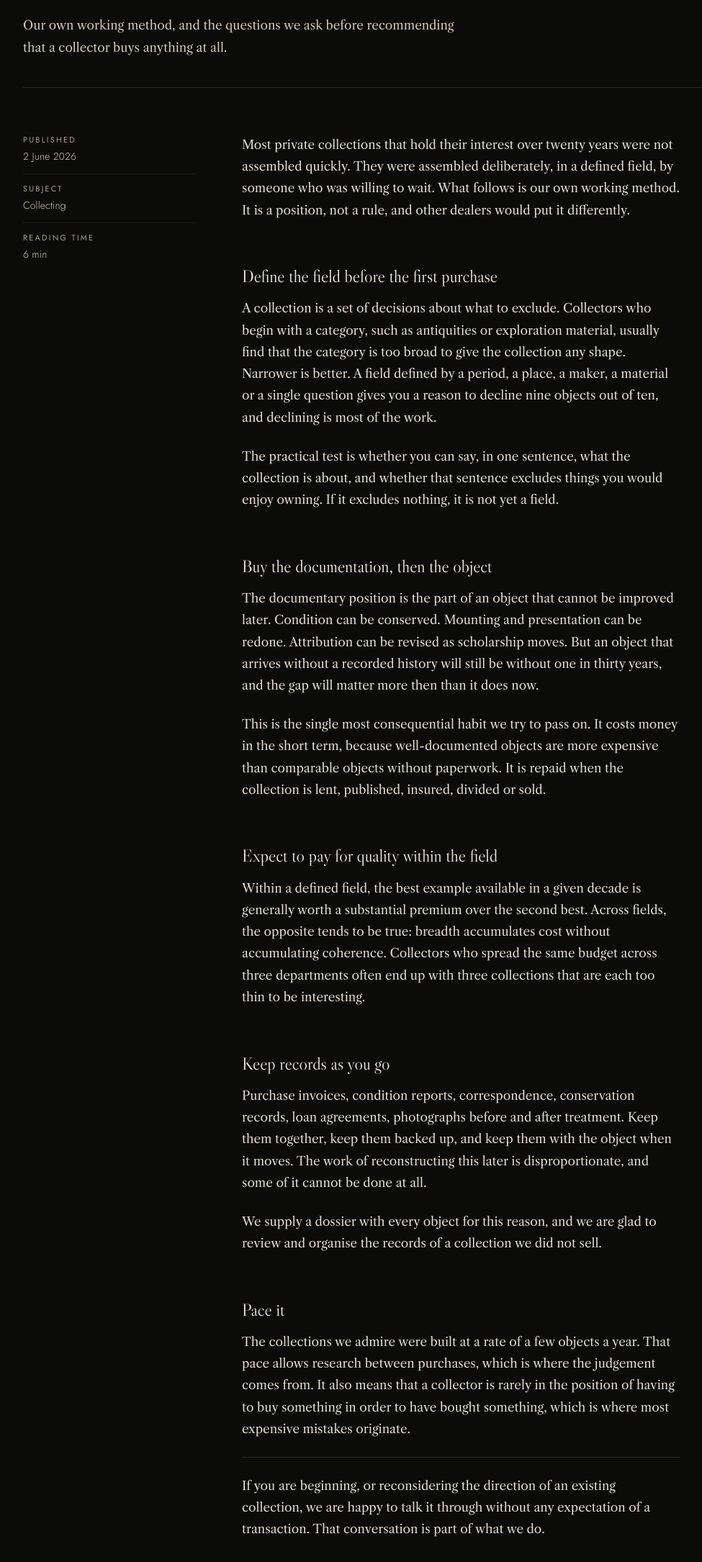
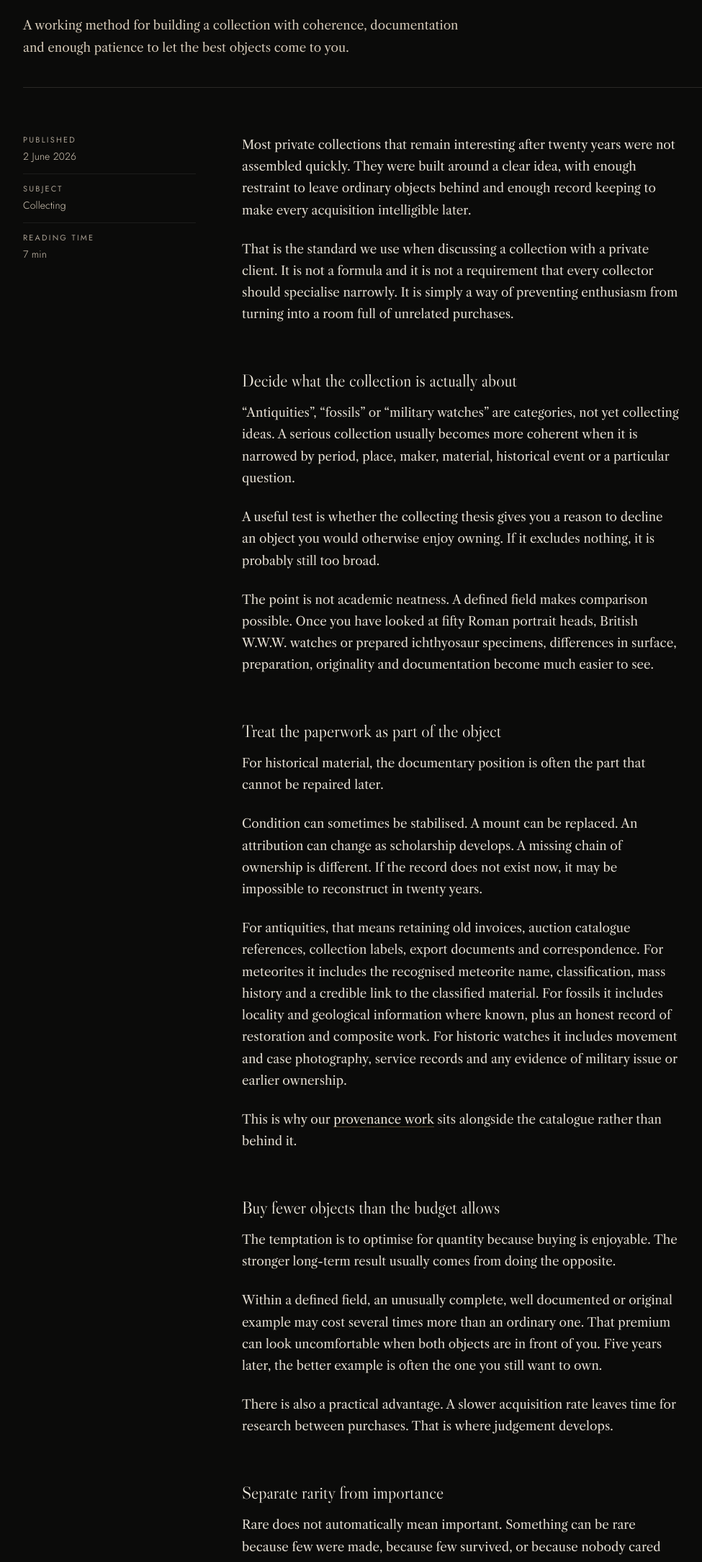
Before and after one commit to Fevooo/featherstone-vaults, an Astro site: page /journal/building-a-serious-private-collection in a window 1280 px wide. Shown: the part 382-2552 px from the top of the page at 72% size, without its empty margins (32-1007 px from the left). Built offline with nearby package versions, Linux system fonts and the light colour scheme; Astro itself is replaced by a stand-in of ours.

Commit message:
Expand private collecting journal research

```diff
--- a/src/content/journal/building-a-serious-private-collection.md
+++ b/src/content/journal/building-a-serious-private-collection.md
@@ -1,73 +1,92 @@
 ---
 title: How to Build a Serious Private Collection
-standfirst: Our own working method, and the questions we ask before recommending that a collector buys anything at all.
+standfirst: A working method for building a collection with coherence, documentation and enough patience to let the best objects come to you.
 subject: Collecting
 published: 2026-06-02
-readingTime: 6 min
+updated: 2026-09-20
+readingTime: 7 min
 order: 1
-seoDescription: "The working method Featherstone Vaults uses when advising private collectors: defining a field, buying documentation before objects, and pacing acquisition."
+collection: antiquities
+keywords:
+  - private collecting
+  - provenance
+  - collection management
+  - due diligence
+remoteImage: https://commons.wikimedia.org/wiki/Special:Redirect/file/Domenico_Remps_-_Cabinet_of_Curiosities.jpg?width=1600
+imageAlt: Seventeenth-century cabinet of curiosities painted by Domenico Remps.
+imageCredit: Domenico Remps, Cabinet of Curiosities · Public Domain
+imageSourceUrl: https://commons.wikimedia.org/wiki/File:Domenico_Remps_-_Cabinet_of_Curiosities.jpg
+seoTitle: How to Build a Serious Private Collection
+seoDescription: A practical method for building a serious private collection around provenance, focus, condition, documentation and patient acquisition.
+sources:
+  - label: ICOM Code of Ethics for Museums
+    url: https://icom.museum/en/resources/standards-guidelines/code-of-ethics/
+  - label: British Museum Acquisitions Policy 2024
+    url: https://www.britishmuseum.org/sites/default/files/2024-06/Acquisitions-Policy-2024.pdf
 ---
 
-Most private collections that hold their interest over twenty years were not
-assembled quickly. They were assembled deliberately, in a defined field, by
-someone who was willing to wait. What follows is our own working method. It is
-a position, not a rule, and other dealers would put it differently.
+Most private collections that remain interesting after twenty years were not assembled quickly. They were built around a clear idea, with enough restraint to leave ordinary objects behind and enough record keeping to make every acquisition intelligible later.
 
-## Define the field before the first purchase
+That is the standard we use when discussing a collection with a private client. It is not a formula and it is not a requirement that every collector should specialise narrowly. It is simply a way of preventing enthusiasm from turning into a room full of unrelated purchases.
 
-A collection is a set of decisions about what to exclude. Collectors who begin
-with a category, such as antiquities or exploration material, usually find that
-the category is too broad to give the collection any shape. Narrower is better.
-A field defined by a period, a place, a maker, a material or a single question
-gives you a reason to decline nine objects out of ten, and declining is most of
-the work.
+## Decide what the collection is actually about
 
-The practical test is whether you can say, in one sentence, what the collection
-is about, and whether that sentence excludes things you would enjoy owning. If
-it excludes nothing, it is not yet a field.
+"Antiquities", "fossils" or "military watches" are categories, not yet collecting ideas. A serious collection usually becomes more coherent when it is narrowed by period, place, maker, material, historical event or a particular question.
 
-## Buy the documentation, then the object
+A useful test is whether the collecting thesis gives you a reason to decline an object you would otherwise enjoy owning. If it excludes nothing, it is probably still too broad.
 
-The documentary position is the part of an object that cannot be improved
-later. Condition can be conserved. Mounting and presentation can be redone.
-Attribution can be revised as scholarship moves. But an object that arrives
-without a recorded history will still be without one in thirty years, and the
-gap will matter more then than it does now.
+The point is not academic neatness. A defined field makes comparison possible. Once you have looked at fifty Roman portrait heads, British W.W.W. watches or prepared ichthyosaur specimens, differences in surface, preparation, originality and documentation become much easier to see.
 
-This is the single most consequential habit we try to pass on. It costs money
-in the short term, because well-documented objects are more expensive than
-comparable objects without paperwork. It is repaid when the collection is
-lent, published, insured, divided or sold.
+## Treat the paperwork as part of the object
 
-## Expect to pay for quality within the field
+For historical material, the documentary position is often the part that cannot be repaired later.
 
-Within a defined field, the best example available in a given decade is
-generally worth a substantial premium over the second best. Across fields, the
-opposite tends to be true: breadth accumulates cost without accumulating
-coherence. Collectors who spread the same budget across three departments often
-end up with three collections that are each too thin to be interesting.
+Condition can sometimes be stabilised. A mount can be replaced. An attribution can change as scholarship develops. A missing chain of ownership is different. If the record does not exist now, it may be impossible to reconstruct in twenty years.
 
-## Keep records as you go
+For antiquities, that means retaining old invoices, auction catalogue references, collection labels, export documents and correspondence. For meteorites it includes the recognised meteorite name, classification, mass history and a credible link to the classified material. For fossils it includes locality and geological information where known, plus an honest record of restoration and composite work. For historic watches it includes movement and case photography, service records and any evidence of military issue or earlier ownership.
 
-Purchase invoices, condition reports, correspondence, conservation records,
-loan agreements, photographs before and after treatment. Keep them together,
-keep them backed up, and keep them with the object when it moves. The work of
-reconstructing this later is disproportionate, and some of it cannot be done at
-all.
+This is why our [provenance work](/provenance) sits alongside the catalogue rather than behind it.
 
-We supply a dossier with every object for this reason, and we are glad to
-review and organise the records of a collection we did not sell.
+## Buy fewer objects than the budget allows
 
-## Pace it
+The temptation is to optimise for quantity because buying is enjoyable. The stronger long-term result usually comes from doing the opposite.
 
-The collections we admire were built at a rate of a few objects a year. That
-pace allows research between purchases, which is where the judgement comes
-from. It also means that a collector is rarely in the position of having to buy
-something in order to have bought something, which is where most expensive
-mistakes originate.
+Within a defined field, an unusually complete, well documented or original example may cost several times more than an ordinary one. That premium can look uncomfortable when both objects are in front of you. Five years later, the better example is often the one you still want to own.
 
----
+There is also a practical advantage. A slower acquisition rate leaves time for research between purchases. That is where judgement develops.
 
-If you are beginning, or reconsidering the direction of an existing
-collection, we are happy to talk it through without any expectation of a
-transaction. That conversation is part of what we do.
+## Separate rarity from importance
+
+Rare does not automatically mean important. Something can be rare because few were made, because few survived, or because nobody cared enough to preserve it. Historical importance asks a different question.
+
+An object with a strong connection to a documented event, person, place or technological change can matter more than an intrinsically rarer object with no context. The reverse can also be true when rarity is central to the story of a field.
+
+The collector's job is to understand which kind of rarity is being offered.
+
+## Be suspicious of convenient certainty
+
+The market likes clean descriptions. Real objects often have untidy histories.
+
+A responsible catalogue should distinguish fact from attribution. "Roman, second century CE" carries a different level of certainty from "in the manner of", "probably from" or "said to have been collected by". A good dealer should be comfortable preserving those distinctions.
+
+The same applies to restoration. A fossil can be beautiful and substantially restored. A military watch can be correct in specification but have a later dial. An antiquity can be genuinely ancient yet have an incomplete modern ownership history. Those facts do not always disqualify an object. They do change what the object is.
+
+## Keep a collection archive from the beginning
+
+Every acquisition should have a file.
+
+Keep the invoice, catalogue description, photographs, condition report, correspondence, previous labels, laboratory or classification documents, conservation records and export paperwork together. Store a digital copy separately from the physical file.
+
+Photograph objects before and after conservation or servicing. For watches, photograph the movement and inside caseback. For fossils, retain images that show preparation and restoration where available. For antiquities, preserve old labels even when they are visually unattractive.
+
+Those records become particularly important when the collection is insured, lent, published, inherited or sold.
+
+## Know when not to buy
+
+The most valuable habit in collecting is the ability to leave an object where it is.
+
+We would rather miss something good than acquire something that cannot be satisfactorily explained. That is especially true where provenance, export history, restoration or claimed historical association is uncertain.
+
+A collection becomes stronger through exclusion as much as acquisition.
+
+For more on the documentary side, see [Understanding an Antiquities Provenance](/journal/understanding-antiquities-provenance) and [What Makes Meteorite Provenance Important?](/journal/meteorite-provenance).
```
